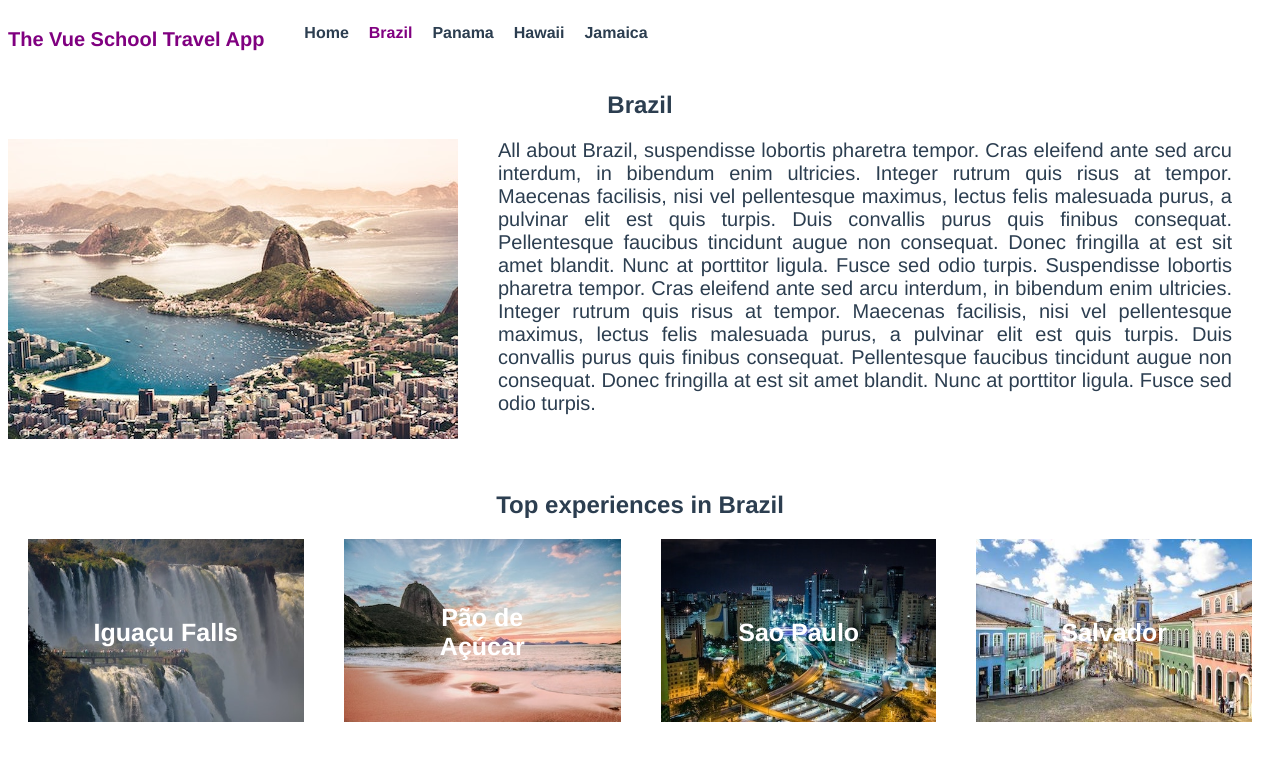
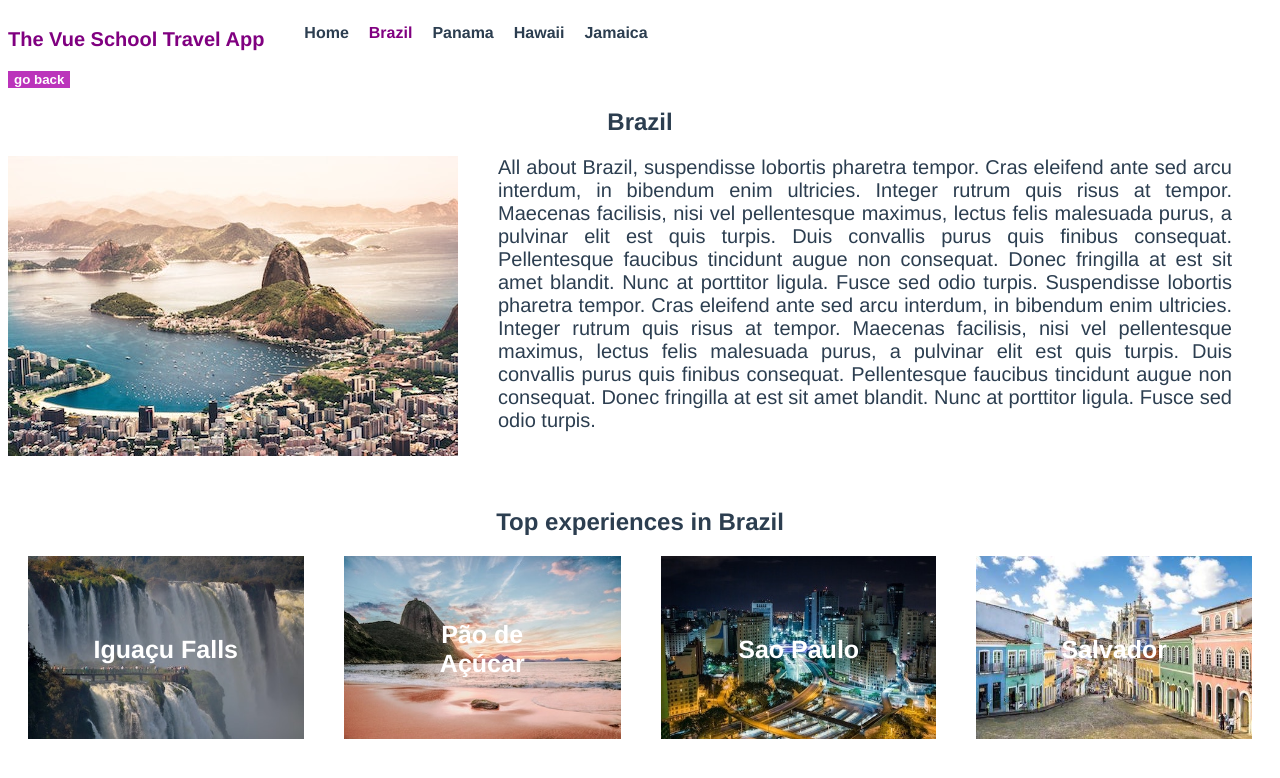
Before and after one commit to JuditAldeguer/vue-router-travel-guide, a Vue app: page /destination/brazil in a window 1280 px wide. Shown: the top 778 px of the page. Built offline with nearby package versions, Linux system fonts and the light colour scheme.

Commit message:
feat: add button GoBack

```diff
--- /dev/null
+++ b/src/components/GoBack.vue
@@ -0,0 +1,28 @@
+<template>
+  <span class="go-back">
+    <button @click="goBack">go back</button>
+  </span>
+</template>
+
+<script>
+export default {
+  methods: {
+    goBack() {
+      return this.$router.go(-1);
+    },
+  },
+};
+</script>
+
+<style scoped>
+.go-back{
+    display: flex;
+    cursor: pointer;
+}
+button{
+    border: 0;
+    background-color: rgb(187, 52, 187);
+    color: white;
+    font-weight: bolder;
+}
+</style>
--- a/src/views/DestinationDetails.vue
+++ b/src/views/DestinationDetails.vue
@@ -1,5 +1,6 @@
 <template>
   <div>
+    <GoBack/>
     <section class="destination">
       <h1>{{ destination.name }}</h1>
       <div class="destination-details">
@@ -41,7 +42,11 @@
 
 <script>
 import store from "@/store.js";
+import GoBack from "@/components/GoBack.vue";
 export default {
+  components:{
+    GoBack
+  },
   data() {
     return {};
   },
```
